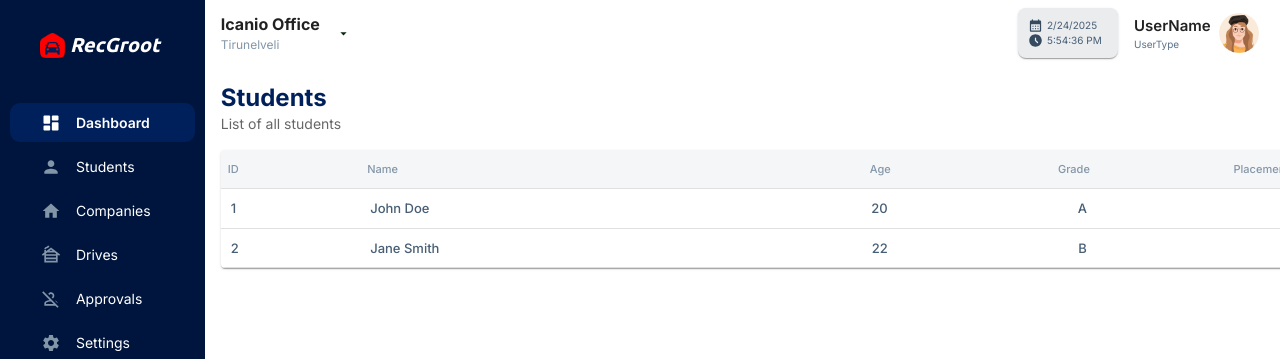
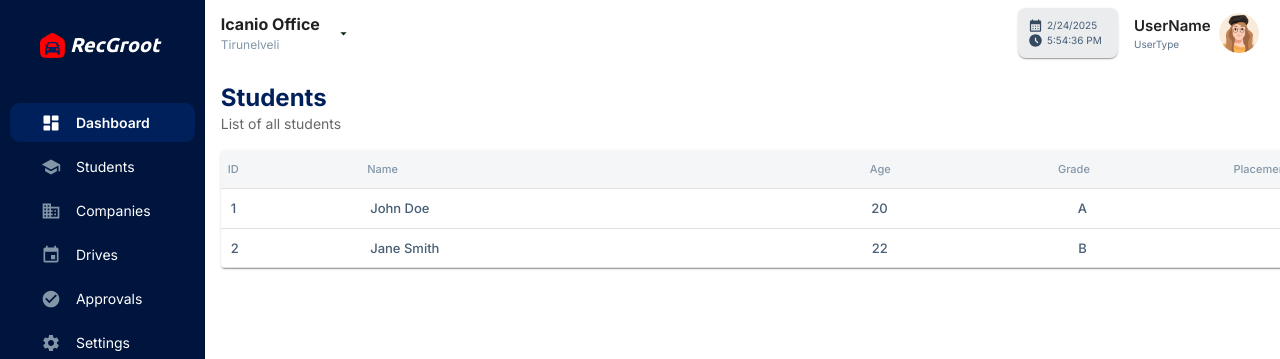
Before and after one commit to nagaraja6050266/RecGrootClient, a React (Vite) app: page /rep/students in a window 1280 px wide. Shown: the top 359 px of the page. Built offline with nearby package versions, Linux system fonts and the light colour scheme.

Commit message:
Refactor menu list item navigation and update icons

```diff
--- a/src/components/dashboard-components/ListItemComponent.jsx
+++ b/src/components/dashboard-components/ListItemComponent.jsx
@@ -13,7 +13,7 @@ function ListItemComponent({
     return (
         <StyledListItemButton
             selected={selected === index}
-            onClick={(event) => handleFunction(event, index)}
+            onClick={handleFunction}
         >
             <ListItemIcon>{icon}</ListItemIcon>
             <ListItemText primary={itemName} />
--- a/src/pages/after-login/MenuList.jsx
+++ b/src/pages/after-login/MenuList.jsx
@@ -3,48 +3,60 @@ import { Box, Divider, List, Paper } from "@mui/material";
 import ListItemComponent from "../../components/dashboard-components/ListItemComponent";
 import {
     DashboardRounded,
-    Cabin,
-    Person,
-    Home,
+    School,
+    Business,
+    Event,
+    CheckCircle,
     Settings,
-    PersonOffOutlined
 } from "@mui/icons-material";
 import { useNavigate } from "react-router-dom";
 
 const MenuItems = [
-    { id: "dashboard", itemName: "Dashboard", icon: <DashboardRounded /> },
-    { itemName: "Students", icon: <Person />, id: "student" },
-    { itemName: "Companies", icon: <Home />, id: "companies" },
-    { itemName: "Drives", icon: <Cabin />, id: "drives" },
-    { itemName: "Approvals", icon: <PersonOffOutlined />, id: "approvals" },
-    { itemName: "Settings", icon: <Settings />, id: "settings" },
+    {
+        id: "dashboard",
+        itemName: "Dashboard",
+        icon: <DashboardRounded />,
+        navigation: "/dashboard",
+    },
+    {
+        itemName: "Students",
+        icon: <School />,
+        id: "student",
+        navigation: "/rep/students",
+    },
+    {
+        itemName: "Companies",
+        icon: <Business />,
+        id: "companies",
+        navigation: "/companies",
+    },
+    {
+        itemName: "Drives",
+        icon: <Event />,
+        id: "drives",
+        navigation: "/drives",
+    },
+    {
+        itemName: "Approvals",
+        icon: <CheckCircle />,
+        id: "approvals",
+        navigation: "/approvals",
+    },
+    {
+        itemName: "Settings",
+        icon: <Settings />,
+        id: "settings",
+        navigation: "/settings",
+    },
 ];
 
 export default function MenuList() {
     const navigate = useNavigate();
     const [selectedIndex, setSelectedIndex] = useState(0);
 
-    const handleListItemClick = (event, index) => {
+    const handleListItemClick = (index, navigation) => {
         setSelectedIndex(index);
-        switch (index) {
-            case 0:
-                navigate("/dashboard");
-                break;
-            case 1:
-                navigate("/rep/students");
-                break;
-            case 2:
-                navigate("/analytics");
-                break;
-            case 3:
-                navigate("/permissions");
-                break;
-            case 4:
-                navigate("/settings");
-                break;
-            default:
-                console.log("invalid");
-        }
+        navigate(navigation);
     };
 
     return (
@@ -57,7 +69,9 @@ export default function MenuList() {
                         selected={selectedIndex}
                         itemName={m.itemName}
                         icon={m.icon}
-                        handleFunction={handleListItemClick}
+                        handleFunction={() =>
+                            handleListItemClick(i, m.navigation)
+                        }
                     />
                 ))}
             </List>
--- a/src/pages/after-login/students/StudentsList.jsx
+++ b/src/pages/after-login/students/StudentsList.jsx
@@ -36,5 +36,5 @@ const studentsData = {
 };
 
 export default function StudentsList() {
-    return <ListEntitiesPage {...studentsData} />;
+return <ListEntitiesPage {...studentsData} />;
 }
```
Also changed, not shown: src/pages/after-login/MiniListComponent.jsx (added).
